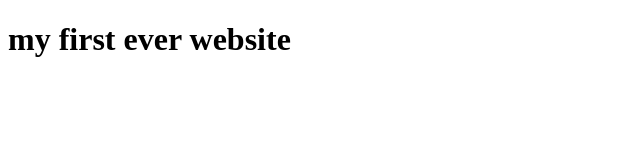
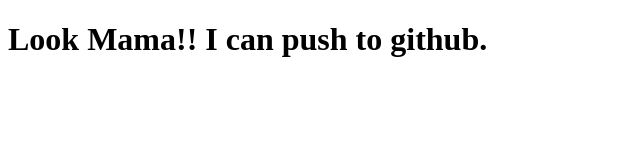
Before and after one commit to mahbub14/my_first_website, a plain HTML site: page index.html in a window 1280 px wide. Shown: the whole page, without its empty margins (0-640 px from the left). Drawn offline with Linux system fonts and the light colour scheme.

Commit message:
something new

```diff
--- a/index.html
+++ b/index.html
@@ -3,9 +3,9 @@
 <head>
     <meta charset="UTF-8">
     <meta name="viewport" content="width=device-width, initial-scale=1.0">
-    <title>Document</title>
+    <title>Bangladesh</title>
 </head>
 <body>
-    <h1>my first ever website</h1>
+    <h1>Look Mama!! I can push to github.</h1>
 </body>
 </html>
```
